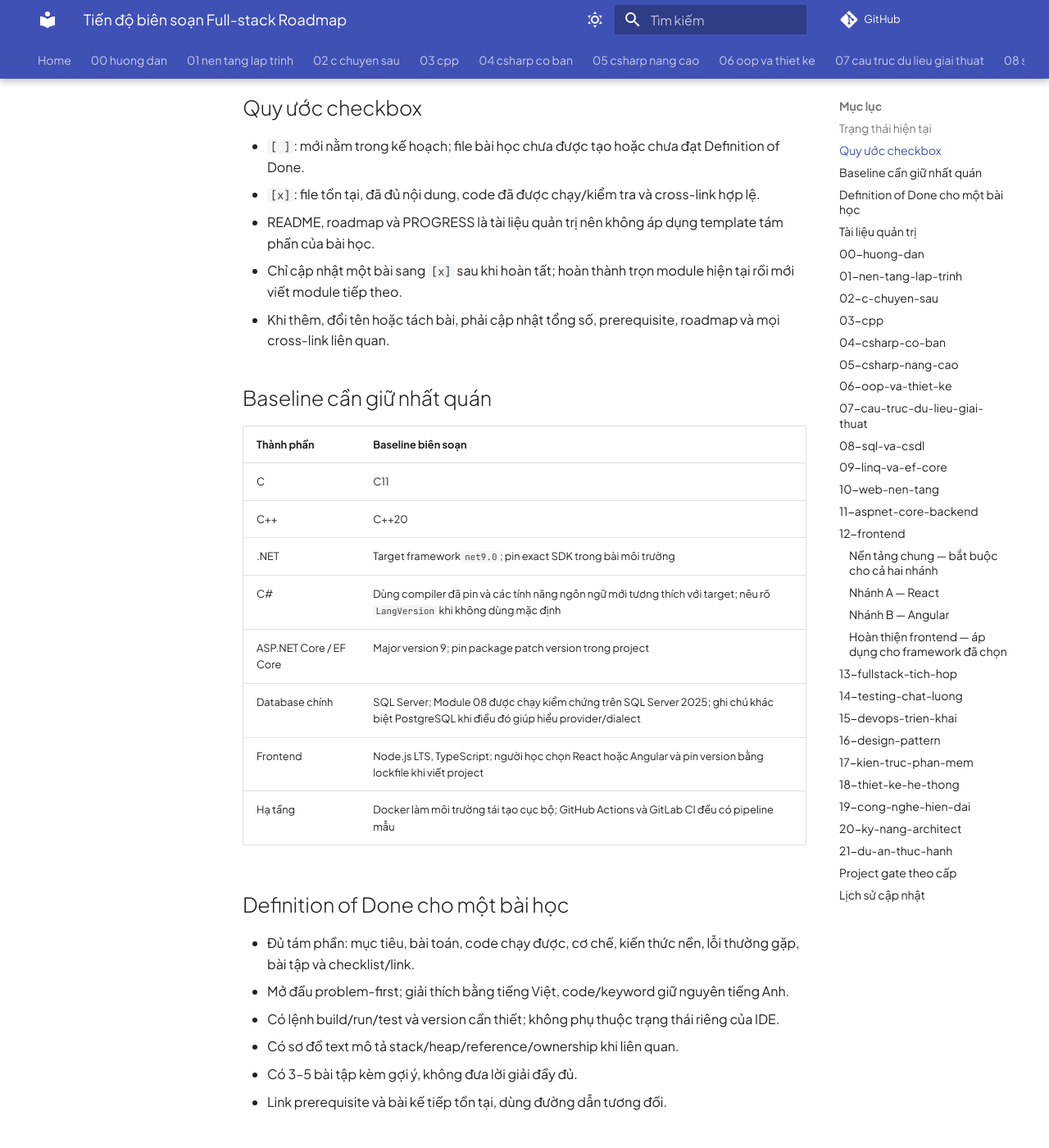
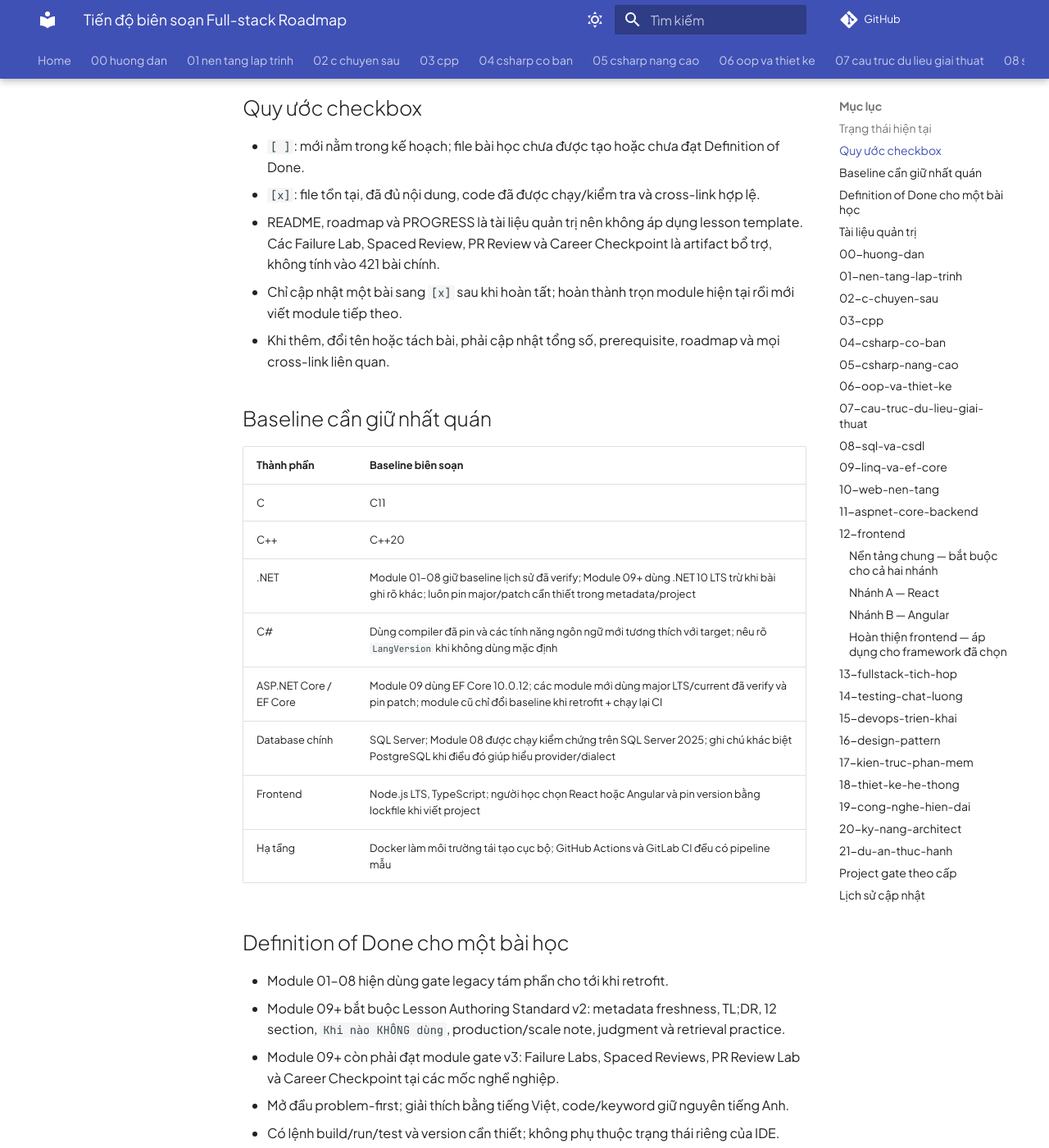
Before and after one commit to Xuanthanh-dzz/full-stack, an MkDocs documentation site: the page built from fullstack-roadmap/PROGRESS.md, in a window 1280 px wide and 1400 px high, scrolled down 628 px. Shown: the whole window at 82% size. Built offline with MkDocs 1.6.1 and Material for MkDocs 9.7.7, drawn with Linux system fonts in a browser that asks for light colours; comment, search, counter and statistics services are not loaded; some of the changed text lies outside the part shown.

Commit message:
docs(progress): document quality gate v3 and supplemental assessments

```diff
--- a/fullstack-roadmap/PROGRESS.md
+++ b/fullstack-roadmap/PROGRESS.md
@@ -13,7 +13,7 @@ File này là **nguồn sự thật duy nhất** về phạm vi và tiến độ
 
 - `[ ]`: mới nằm trong kế hoạch; file bài học chưa được tạo hoặc chưa đạt Definition of Done.
 - `[x]`: file tồn tại, đã đủ nội dung, code đã được chạy/kiểm tra và cross-link hợp lệ.
-- README, roadmap và PROGRESS là tài liệu quản trị nên không áp dụng template tám phần của bài học.
+- README, roadmap và PROGRESS là tài liệu quản trị nên không áp dụng lesson template. Các Failure Lab, Spaced Review, PR Review và Career Checkpoint là artifact bổ trợ, không tính vào 421 bài chính.
 - Chỉ cập nhật một bài sang `[x]` sau khi hoàn tất; hoàn thành trọn module hiện tại rồi mới viết module tiếp theo.
 - Khi thêm, đổi tên hoặc tách bài, phải cập nhật tổng số, prerequisite, roadmap và mọi cross-link liên quan.
 
@@ -23,16 +23,18 @@ File này là **nguồn sự thật duy nhất** về phạm vi và tiến độ
 |---|---|
 | C | C11 |
 | C++ | C++20 |
-| .NET | Target framework `net9.0`; pin exact SDK trong bài môi trường |
+| .NET | Module 01–08 giữ baseline lịch sử đã verify; Module 09+ dùng .NET 10 LTS trừ khi bài ghi rõ khác; luôn pin major/patch cần thiết trong metadata/project |
 | C# | Dùng compiler đã pin và các tính năng ngôn ngữ mới tương thích với target; nêu rõ `LangVersion` khi không dùng mặc định |
-| ASP.NET Core / EF Core | Major version 9; pin package patch version trong project |
+| ASP.NET Core / EF Core | Module 09 dùng EF Core 10.0.12; các module mới dùng major LTS/current đã verify và pin patch; module cũ chỉ đổi baseline khi retrofit + chạy lại CI |
 | Database chính | SQL Server; Module 08 được chạy kiểm chứng trên SQL Server 2025; ghi chú khác biệt PostgreSQL khi điều đó giúp hiểu provider/dialect |
 | Frontend | Node.js LTS, TypeScript; người học chọn React hoặc Angular và pin version bằng lockfile khi viết project |
 | Hạ tầng | Docker làm môi trường tái tạo cục bộ; GitHub Actions và GitLab CI đều có pipeline mẫu |
 
 ## Definition of Done cho một bài học
 
-- Đủ tám phần: mục tiêu, bài toán, code chạy được, cơ chế, kiến thức nền, lỗi thường gặp, bài tập và checklist/link.
+- Module 01–08 hiện dùng gate legacy tám phần cho tới khi retrofit.
+- Module 09+ bắt buộc Lesson Authoring Standard v2: metadata freshness, TL;DR, 12 section, `Khi nào KHÔNG dùng`, production/scale note, judgment và retrieval practice.
+- Module 09+ còn phải đạt module gate v3: Failure Labs, Spaced Reviews, PR Review Lab và Career Checkpoint tại các mốc nghề nghiệp.
 - Mở đầu problem-first; giải thích bằng tiếng Việt, code/keyword giữ nguyên tiếng Anh.
 - Có lệnh build/run/test và version cần thiết; không phụ thuộc trạng thái riêng của IDE.
 - Có sơ đồ text mô tả stack/heap/reference/ownership khi liên quan.
@@ -553,6 +555,7 @@ File này là **nguồn sự thật duy nhất** về phạm vi và tiến độ
 
 ## Lịch sử cập nhật
 
+- `2026-09-22`: nâng quality system Module 09 lên module gate v3: thêm 4 Failure Labs, 5 Spaced Reviews, 2 PR Review Labs và Career Checkpoint `Junior Data/Backend`; các artifact bổ trợ không làm thay đổi tiến độ manifest `164/421`.
 - `2026-09-22`: hoàn thành module `09-linq-va-ef-core` (`24/24` bài) theo Lesson Authoring Standard v2; baseline .NET 10/C# 14/EF Core 10.0.12/SQL Server 2025; thêm Entry/Exit test, rubric, TL;DR, mục `Khi nào KHÔNG dùng`, scale notes, bài judgment liên module, retrieval practice, sample CommerceLab Data Access và CI migration/provider-real smoke test.
 - `2026-09-22`: hoàn thành toàn bộ module `08-sql-va-csdl` (`25/25` bài); verifier chạy từng lab trên SQL Server 2025 trong Docker, kiểm tra cấu trúc tám phần/cross-link và build toàn bộ MkDocs; capstone cuối module là CSDL thương mại điện tử có schema, constraint, index, transaction, security, backup/migration và query tuning.
 - `2026-09-22`: mở rộng module `12-frontend` thành hai lựa chọn song song React/Angular sau 12 bài nền tảng HTML/CSS/JavaScript/TypeScript; Module 13 chấp nhận framework đã chọn. Tổng manifest tăng từ `410` lên `421` file.
```
